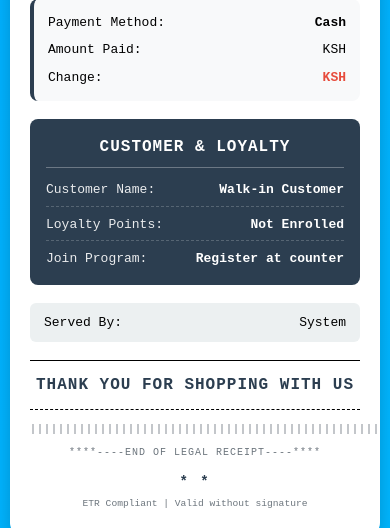
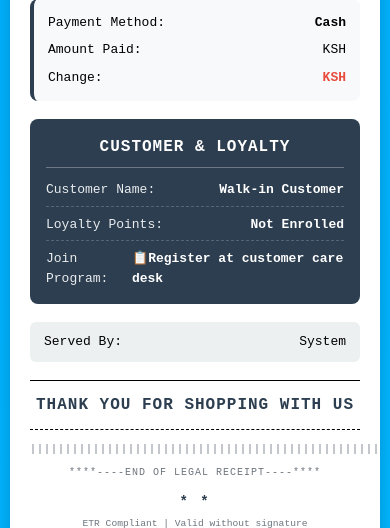
Before and after one commit to ronosystems/fieldmax-system, a Django app: template templates/sales/receipt.html in a window 390 px wide. Shown: the part 730-1258 px from the top of the page. Run offline with Django 4.2, Linux system fonts and the light colour scheme; the template is opened without the code that fills it, so the values that code supplies are empty; parts of the project's set-up code (start-up, migrations or seed data) failed here and were passed over.

Commit message:
Add camera barcode scanning, phone number normalization, and receipt improvements

```diff
--- a/templates/sales/receipt.html
+++ b/templates/sales/receipt.html
@@ -581,7 +581,7 @@
                 </div>
                 <div class="info-row-single-light">
                     <span class="info-label-light">Join Program:</span>
-                    <span class="info-value-light">Register at counter</span>
+                    <span class="info-value-light">📋Register at customer care desk</span>
                 </div>
                 {% endif %}
             </div>
```
